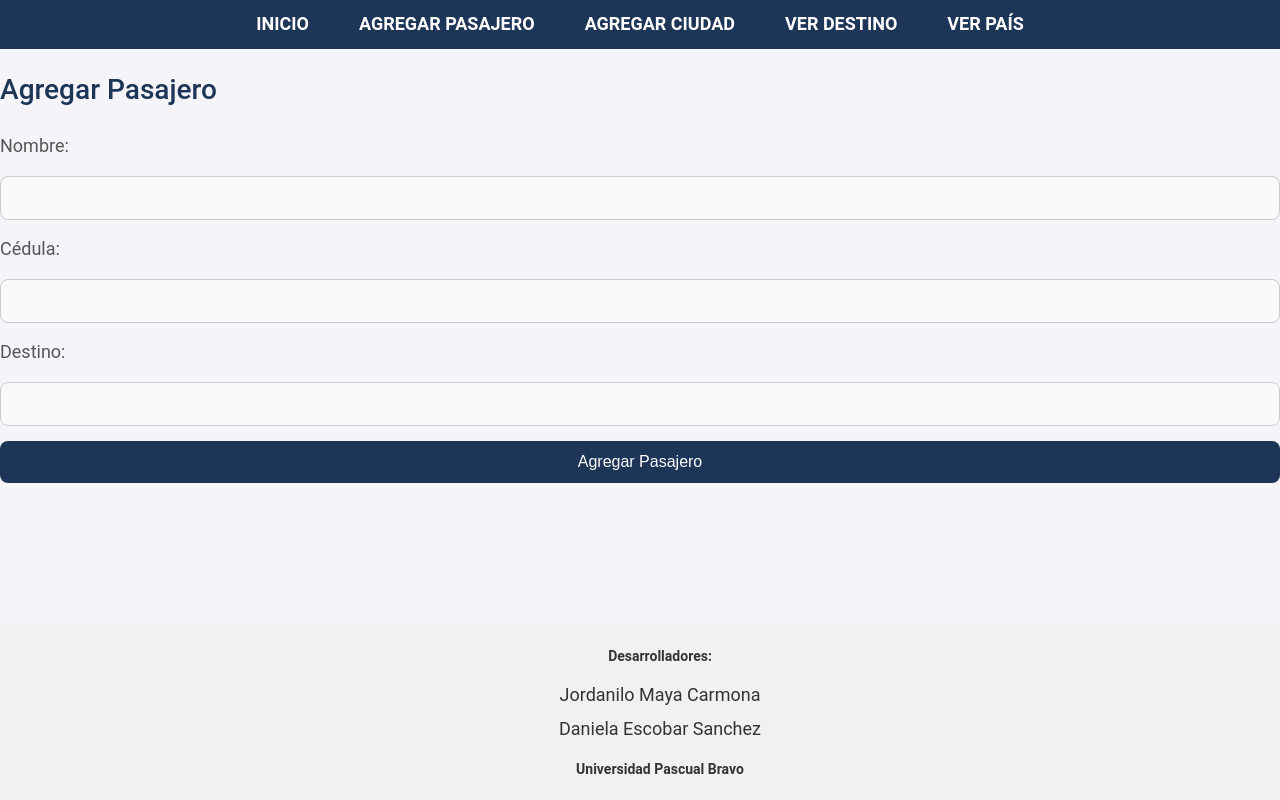
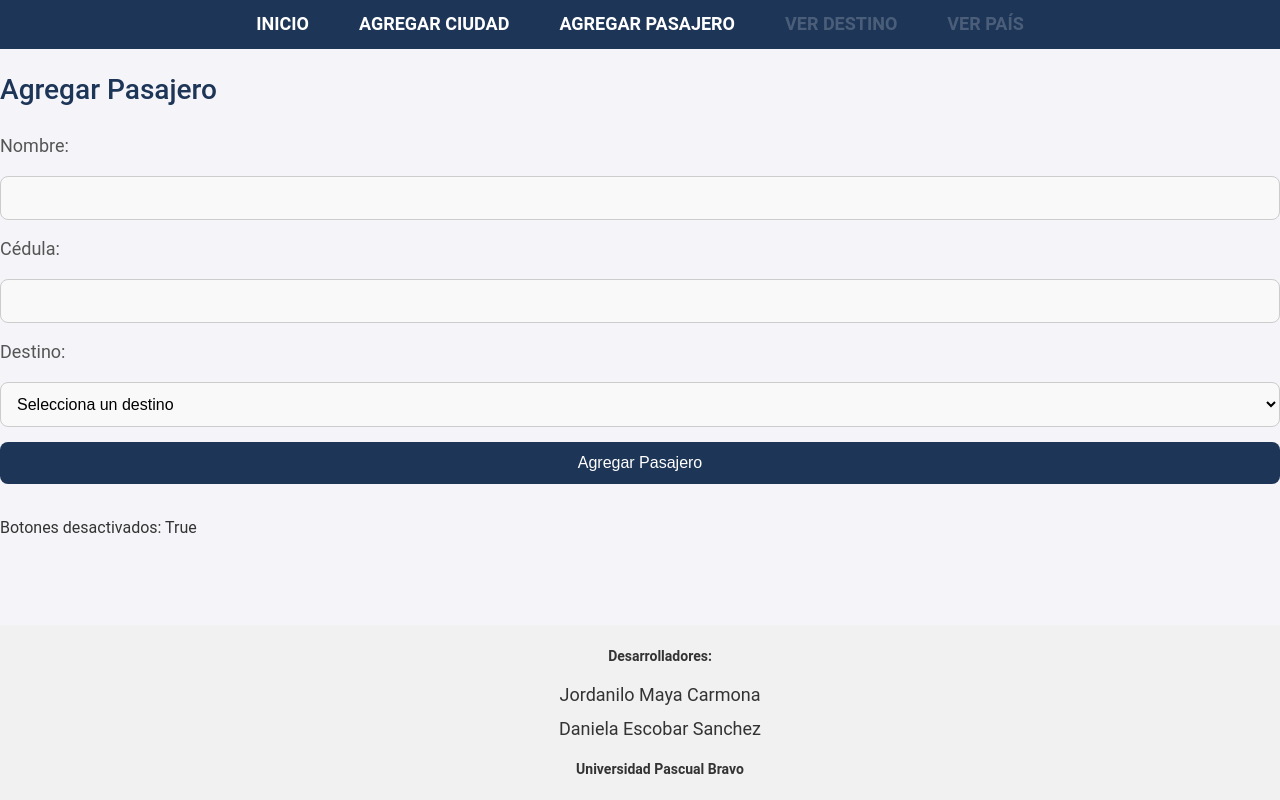
Before and after one commit to Jordanpk/DJANGOPruebasSoftware, a Django app: page /agregar_pasajero/ in a window 1280 px wide. Run offline with Django 4.2, Linux system fonts and the light colour scheme.

Commit message:
actualizacion vistas y funcionalidad

```diff
--- a/gestor_viajeros/settings.py
+++ b/gestor_viajeros/settings.py
@@ -23,7 +23,7 @@ BASE_DIR = Path(__file__).resolve().parent.parent
 SECRET_KEY = 'django-insecure-dvcpoih#f%1#wkss*9h6hl!qg%f#7oe67ygq53z(0#b@k5agh('
 
 # SECURITY WARNING: don't run with debug turned on in production!
-DEBUG = False
+DEBUG = True
 
 ALLOWED_HOSTS = ['viajeros-h8g6fhd0d5gphmg2.eastus-01.azurewebsites.net', 'localhost', '127.0.0.1']
 
--- a/viajeros/Templates/agregar_ciudad.html
+++ b/viajeros/Templates/agregar_ciudad.html
@@ -14,7 +14,7 @@
         </ul>
     {% endif %}
 
-    <form method="POST">
+    <form id="formularioCiudad" form method="POST">
         {% csrf_token %}
         <label for="ciudad">Ciudad:</label>
         <input type="text" id="ciudad" name="ciudad">
--- a/viajeros/Templates/agregar_pasajero.html
+++ b/viajeros/Templates/agregar_pasajero.html
@@ -3,7 +3,6 @@
 {% block content %}
     <h1>Agregar Pasajero</h1>
 
-    <!-- Mostrar los mensajes de éxito o error -->
     {% if messages %}
         <ul>
         {% for message in messages %}
@@ -14,8 +13,10 @@
         </ul>
     {% endif %}
 
-    <form method="POST">
+    <!-- Agregamos el valor de 'hay_ciudades' como un data-attribute en el formulario -->
+    <form id="formularioPasajero" method="POST" onsubmit="return validarEnvioFormulario()" data-hay-ciudades="{{ hay_ciudades|yesno:"true,false" }}">
         {% csrf_token %}
+
         <label for="nombre">Nombre:</label>
         <input type="text" id="nombre" name="nombre" value="{{ form.nombre.value|default:'' }}">
         {% if form.nombre.errors %}
@@ -37,7 +38,14 @@
         {% endif %}
 
         <label for="destino">Destino:</label>
-        <input type="text" id="destino" name="destino" value="{{ form.destino.value|default:'' }}">
+        <select id="destino" name="destino" {% if not form.destino.field.choices %} disabled {% endif %}>
+            <option value="">Selecciona un destino</option>
+            {% for ciudad in form.destino.field.choices %}
+                <option value="{{ ciudad.0 }}" {% if ciudad.0 == form.destino.value %} selected {% endif %}>
+                    {{ ciudad.1 }}
+                </option>
+            {% endfor %}
+        </select>
         {% if form.destino.errors %}
         <ul>
             {% for error in form.destino.errors %}
@@ -47,5 +55,22 @@
     {% endif %}
 
     <button type="submit">Agregar Pasajero</button>
-    </form>
+    <p>Botones desactivados: {{ botones_desactivados }}</p>
 {% endblock %}
+
+{% block javascript %}
+<script>
+    function validarEnvioFormulario() {
+        // Recuperamos el valor de 'hay_ciudades' desde el data-attribute
+        const form = document.getElementById('formularioPasajero');
+        const tieneCiudades = form.getAttribute('data-hay-ciudades') === "true";
+
+        if (!tieneCiudades) {
+            alert("No se puede agregar un pasajero sin una ciudad registrada.");
+            return false; // Evita el envío del formulario
+        }
+
+        return true;
+    }
+</script>
+{% endblock %}
--- a/viajeros/Templates/base.html
+++ b/viajeros/Templates/base.html
@@ -1,5 +1,5 @@
 {% load static %}
-<!-- viajeros/templates/base.html -->
+
 <!DOCTYPE html>
 <html lang="es">
 <head>
@@ -13,10 +13,13 @@
     <nav>
         <ul>
             <li><a href="{% url 'index' %}">Inicio</a></li>
+            <li><a href="{% url 'agregar_ciudad' %}">Agregar Ciudad</a></li>
             <li><a href="{% url 'agregar_pasajero' %}">Agregar Pasajero</a></li>
-            <li><a href="{% url 'agregar_ciudad' %}">Agregar Ciudad</a></li>
-            <li><a href="{% url 'ver_destino' %}">Ver Destino</a></li>
-            <li><a href="{% url 'ver_pais' %}">Ver País</a></li>
+            <li><a href="{% url 'ver_destino' %}" class="{% if botones_desactivados %}button-disabled{% endif %}">
+                Ver Destino
+            </a></li>
+            <li><a href="{% url 'ver_pais' %}" class="{% if botones_desactivados %}button-disabled{% endif %}">
+                Ver País</a></li>
         </ul>
     </nav>
 
@@ -26,10 +29,6 @@
         {% endblock %}
     </div>
 
-
-
-
-
     <footer>
         <p>Desarrolladores:</p>
         <ul>
@@ -38,5 +37,9 @@
         </ul>
         <p>Universidad Pascual Bravo</p>
     </footer>
+
+    {% block javascript %}
+    {% endblock %}
+
 </body>
 </html>
--- a/viajeros/Templates/ver_pais.html
+++ b/viajeros/Templates/ver_pais.html
@@ -5,7 +5,7 @@
         {% csrf_token %}
         <label for="pais">País:</label>
         <input type="text" name="pais" id="pais" placeholder="Ingrese el país">
-        <button type="submit">Contar pasajeros a este país</button>
+        <button type="submit" class="{% if botones_desactivados %}button-disabled{% endif %}">Contar pasajeros a este país</button>
     </form>
 
     <form method="GET">
--- a/viajeros/forms.py
+++ b/viajeros/forms.py
@@ -1,11 +1,20 @@
 from django import forms
 import re
-
 
 class PasajeroForm(forms.Form):
     nombre = forms.CharField(max_length=100, required=True)
     cc = forms.IntegerField(required=True)
-    destino = forms.CharField(max_length=100, required=True)
+    destino = forms.ChoiceField(choices=[], required=True)  # Se usará un ChoiceField para la lista desplegable
+
+    def __init__(self, *args, **kwargs):
+        ciudades = kwargs.pop('ciudades', [])  # Recibimos las ciudades desde la vista
+        super(PasajeroForm, self).__init__(*args, **kwargs)
+
+        # Si hay ciudades, las añadimos a la lista de opciones del campo 'destino'
+        if ciudades:
+            self.fields['destino'].choices = [(ciudad[0], ciudad[0]) for ciudad in ciudades]
+        else:
+            self.fields['destino'].choices = [('', 'No hay ciudades registradas')]  # Si no hay ciudades, mostramos un mensaje
 
     def clean_cc(self):
         cc = self.cleaned_data.get('cc')
@@ -16,8 +25,8 @@ class PasajeroForm(forms.Form):
             raise forms.ValidationError("La cédula debe tener entre 6 y 10 dígitos.")
         return cc
 
+
 class CiudadForm(forms.Form):
-    # Formulario para ciudades
     ciudad = forms.CharField(max_length=100, required=True)
     pais = forms.CharField(max_length=100, required=True)
 
--- a/viajeros/static/style.css
+++ b/viajeros/static/style.css
@@ -56,7 +56,7 @@ label {
     color: #555;
 }
 
-input[type="text"], input[type="number"], input[type="email"] {
+input[type="text"], input[type="number"], input[type="email"], select {
     padding: 12px;
     font-size: 16px;
     border: 1px solid #ccc;
@@ -66,7 +66,7 @@ input[type="text"], input[type="number"], input[type="email"] {
     background-color: #f9f9f9;
 }
 
-input[type="text"]:focus, input[type="number"]:focus {
+input[type="text"]:focus, input[type="number"]:focus, select:focus {
     border-color: #007bff; /* Azul brillante */
     background-color: #fff;
 }
@@ -166,7 +166,7 @@ td {
         gap: 12px;
     }
 
-    input[type="text"], input[type="number"], input[type="email"] {
+    input[type="text"], input[type="number"], input[type="email"], select {
         font-size: 14px;
         padding: 10px;
     }
@@ -243,3 +243,24 @@ footer ul {
 footer ul li {
     margin: 5px 0;
 }
+
+.button-disabled {
+    pointer-events: none;
+    opacity: .2;
+}
+
+/* Estilo específico para el control de tipo select */
+select {
+    background-color: #f9f9f9;
+    border: 1px solid #ccc;
+    border-radius: 8px;
+    padding: 12px;
+    font-size: 16px;
+    width: 100%;
+    box-sizing: border-box;
+}
+
+select:focus {
+    border-color: #007bff;
+    background-color: #fff;
+}
--- a/viajeros/views.py
+++ b/viajeros/views.py
@@ -8,7 +8,14 @@ from django.shortcuts import render, redirect
 
 
 def index(request):
-    return render(request, 'index.html')
+    # Obtén los pasajeros y ciudades de la sesión
+    pasajeros = request.session.get('pasajeros', [])
+    ciudades = request.session.get('ciudades', [])
+
+    # Determina si el botón debe estar desactivado
+    botones_desactivados = not (pasajeros and ciudades)
+
+    return render(request, 'index.html', {'botones_desactivados': botones_desactivados})
 
 # Lista de pasajeros
 pasajeros = [
@@ -28,28 +35,36 @@ ciudades = [
 
 # Función para agregar pasajero
 def agregar_pasajero(request):
+    pasajeros = request.session.get('pasajeros', [])
+    ciudades = request.session.get('ciudades', [])
+    botones_desactivados = not (pasajeros and ciudades)
+    hay_ciudades = len(ciudades) > 0  # Nueva variable para indicar si hay ciudades
+
     if request.method == 'POST':
-        form = PasajeroForm(request.POST)
+        form = PasajeroForm(request.POST, ciudades=ciudades)
         if form.is_valid():
             cc = form.cleaned_data['cc']
-            # Verifica si la cédula ya está en la lista de pasajeros
-            pasajeros = request.session.get('pasajeros', [])
             if any(p[1] == cc for p in pasajeros):
                 messages.error(request, "Ya existe un pasajero con esta cédula.")
             else:
-                # Si es válido, agrega el pasajero
                 nombre = form.cleaned_data['nombre']
                 destino = form.cleaned_data['destino']
                 pasajeros.append((nombre, cc, destino))
-                request.session['pasajeros'] = pasajeros  # Guardar en la sesión
+                request.session['pasajeros'] = pasajeros
                 messages.success(request, "Pasajero agregado correctamente.")
-                form = PasajeroForm()  # Limpiar el formulario
+                form = PasajeroForm()
+            botones_desactivados = not (pasajeros and ciudades)
         else:
             messages.error(request, "Por favor, corrige los errores en el formulario.")
     else:
-        form = PasajeroForm()
+        form = PasajeroForm(ciudades=ciudades)
 
-    return render(request, 'agregar_pasajero.html', {'form': form})
+    return render(request, 'agregar_pasajero.html', {
+        'form': form,
+        'botones_desactivados': botones_desactivados,
+        'hay_ciudades': hay_ciudades  # Pasar variable al template
+    })
+
 
 # Función para agregar ciudad
 def agregar_ciudad(request):
@@ -66,13 +81,26 @@ def agregar_ciudad(request):
                 ciudades.append((ciudad, pais))
                 request.session['ciudades'] = ciudades  # Guardar en la sesión
                 messages.success(request, "Ciudad agregada exitosamente.")
-                return render(request, 'agregar_ciudad.html', {'form': form})
+
+                # Actualiza el estado de los botones después de agregar la ciudad
+                pasajeros = request.session.get('pasajeros', [])
+                botones_desactivados = not (pasajeros and ciudades)
+                return render(request, 'agregar_ciudad.html', {'form': form, 'botones_desactivados': botones_desactivados})
+
         else:
             messages.error(request, "La ciudad y el país deben ser válidos.")
     else:
         form = CiudadForm()  # Al cargar el formulario vacío
 
-    return render(request, 'agregar_ciudad.html', {'form': form})
+    # Obtén los pasajeros y ciudades de la sesión
+    pasajeros = request.session.get('pasajeros', [])
+    ciudades = request.session.get('ciudades', [])
+
+    # Los botones sólo se habilitan cuando ambos, pasajeros y ciudades, están presentes
+    botones_desactivados = not (pasajeros and ciudades)
+
+    return render(request, 'agregar_ciudad.html', {'form': form, 'botones_desactivados': botones_desactivados})
+
 
 # Función para ver el destino de un pasajero
 def ver_destino(request):
@@ -80,43 +108,29 @@ def ver_destino(request):
     pasajeros = request.session.get('pasajeros', [])
     ciudades = request.session.get('ciudades', [])
 
-    # Verificar si hay pasajeros y ciudades registradas
-    if not pasajeros or not ciudades:
-        messages.error(request, "Debes agregar al menos un pasajero y una ciudad.")
-        return redirect('agregar_pasajero')  # Redirige a la página para agregar pasajeros
+    # Define una variable para el estado del botón
+    botones_desactivados  = not (pasajeros and ciudades)
 
     ciudad = request.GET.get('ciudad')
     cc = request.GET.get('cc')
 
     if ciudad:
-        # Contamos cuántos pasajeros viajan a esta ciudad
         count = sum(1 for p in pasajeros if p[2].lower() == ciudad.lower())
-        if count > 0:
-            messages.success(request, f"Hay {count} pasajero(s) viajando a {ciudad}.")
-        else:
-            messages.error(request, f"No hay pasajeros viajando a {ciudad}.")
-        return render(request, 'ver_destino.html', {'ciudad': ciudad})
+        messages.success(request, f"Hay {count} pasajero(s) viajando a {ciudad}.") if count > 0 else messages.error(request, f"No hay pasajeros viajando a {ciudad}.")
+        return render(request, 'ver_destino.html', {'ciudad': ciudad, 'botones_desactivados': botones_desactivados})
 
     elif cc:
-        if not cc:
-            messages.error(request, "Debes ingresar el número de cédula.")
-            return render(request, 'ver_destino.html')
-
         try:
-            cc = int(cc)  # Intentamos convertir la cédula a número
+            cc = int(cc)
+            destino = next((p[2] for p in pasajeros if p[1] == cc), None)
+            if not destino:
+                messages.error(request, "Pasajero no encontrado.")
+            return render(request, 'ver_destino.html', {'destino': destino, 'botones_desactivados': botones_desactivados })
         except ValueError:
             messages.error(request, "La cédula debe ser un número válido.")
-            return render(request, 'ver_destino.html')
 
-        # Buscar la ciudad correspondiente a la cédula
-        destino = next((p[2] for p in pasajeros if p[1] == cc), None)
-        if not destino:
-            messages.error(request, "Pasajero no encontrado.")
-            return render(request, 'ver_destino.html')
+    return render(request, 'ver_destino.html', {'botones_desactivados': botones_desactivados})
 
-        return render(request, 'ver_destino.html', {'destino': destino})
-
-    return render(request, 'ver_destino.html')
 
 
 def ver_pais(request):
@@ -124,43 +138,35 @@ def ver_pais(request):
     pasajeros = request.session.get('pasajeros', [])
     ciudades = request.session.get('ciudades', [])
 
-    # Verificar si hay pasajeros y ciudades registradas
-    if not pasajeros or not ciudades:
-        messages.error(request, "Debes agregar al menos un pasajero y una ciudad.")
-        return redirect('agregar_pasajero')  # Redirige a la página para agregar pasajeros
+    # Define el estado del botón según si hay pasajeros y ciudades
+    botones_desactivados = not (pasajeros and ciudades)
 
     pais = request.GET.get('pais')
     cc = request.GET.get('cc')
 
-    if pais:
+    if pais and not botones_desactivados:
         # Contamos cuántos pasajeros viajan a este país
         count = sum(1 for p in pasajeros if next((c[1] for c in ciudades if c[0] == p[2]), None) == pais)
         if count > 0:
             messages.success(request, f"Hay {count} pasajero(s) viajando a {pais}.")
         else:
             messages.error(request, f"No hay pasajeros viajando a {pais}.")
-        return render(request, 'ver_pais.html', {'pais': pais})
+        return render(request, 'ver_pais.html', {'pais': pais, 'botones_desactivados': botones_desactivados})
 
-    elif cc:
-        if not cc:
-            messages.error(request, "Debes ingresar el número de cédula.")
-            return render(request, 'ver_pais.html')
-
+    elif cc and not botones_desactivados:
         try:
             cc = int(cc)  # Intentamos convertir la cédula a número
+            # Buscar la ciudad correspondiente a la cédula
+            destino = next((p[2] for p in pasajeros if p[1] == cc), None)
+            if not destino:
+                messages.error(request, "Pasajero no encontrado.")
+                return render(request, 'ver_pais.html', {'botones_desactivados': botones_desactivados})
+
+            # Buscar el país correspondiente a la ciudad
+            pais = next((c[1] for c in ciudades if c[0] == destino), None)
+            return render(request, 'ver_pais.html', {'pais': pais, 'botones_desactivados': botones_desactivados})
+
         except ValueError:
             messages.error(request, "La cédula debe ser un número válido.")
-            return render(request, 'ver_pais.html')
 
-        # Buscar la ciudad correspondiente a la cédula
-        destino = next((p[2] for p in pasajeros if p[1] == cc), None)
-        if not destino:
-            messages.error(request, "Pasajero no encontrado.")
-            return render(request, 'ver_pais.html')
-
-        # Buscar el país correspondiente a la ciudad
-        pais = next((c[1] for c in ciudades if c[0] == destino), None)
-
-        return render(request, 'ver_pais.html', {'pais': pais})
-
-    return render(request, 'ver_pais.html')
+    return render(request, 'ver_pais.html', {'botones_desactivados': botones_desactivados})
```
Also changed, not shown: viajeros/Templates/ver_destino.html (+6 -10 lines), db.sqlite3. Lines whose indentation alone changed are shown as unchanged.
